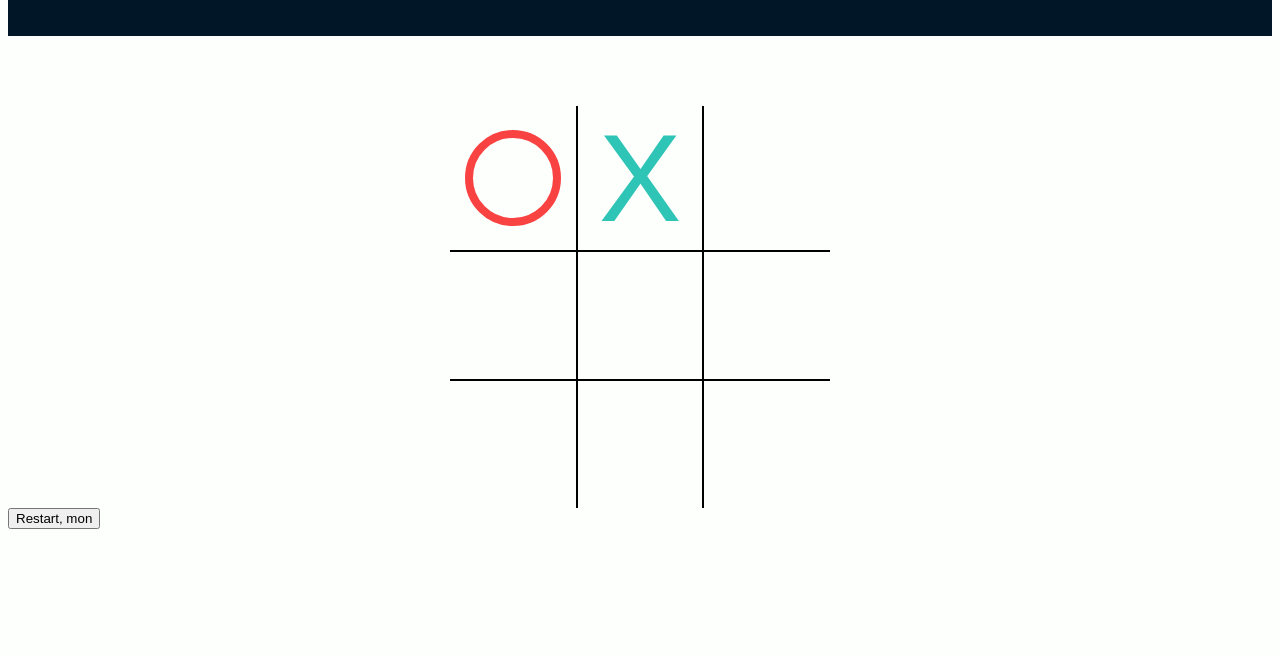
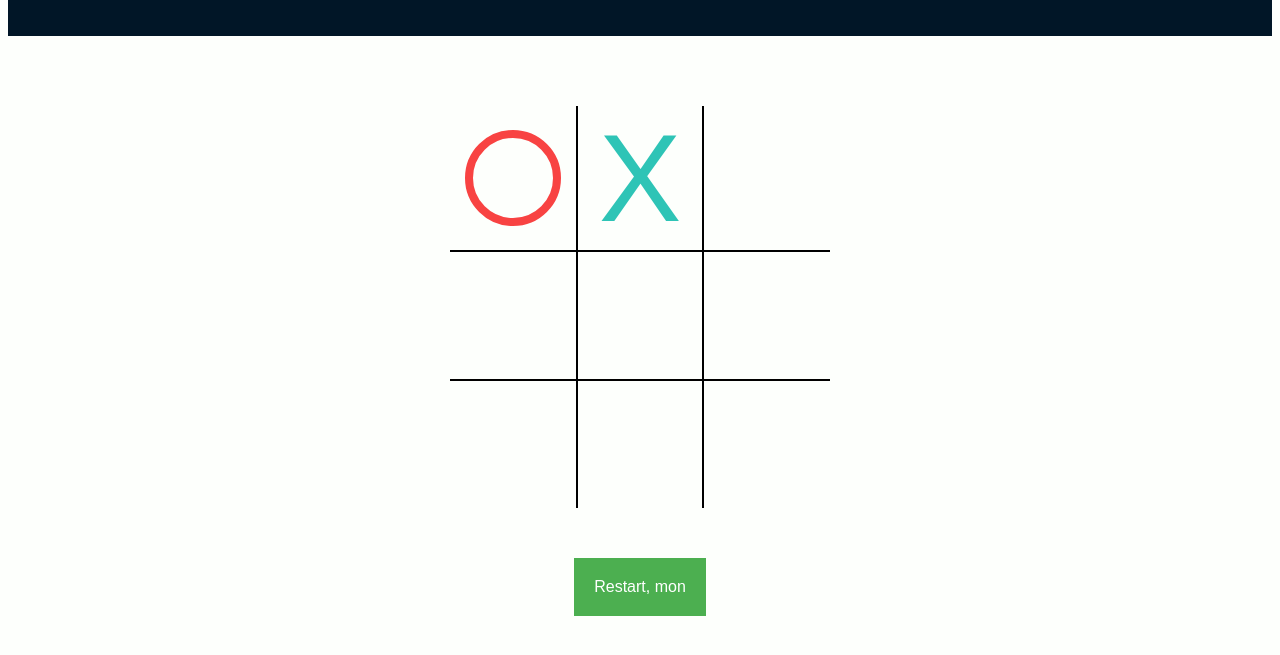
Before and after one commit to baltazarO/tic-tac-toe-vanilla, a plain HTML site: page index.html in a window 1280 px wide. Shown: the part 133-788 px from the top of the page. Drawn offline with Linux system fonts and the light colour scheme.

Commit message:
Styled button to restart

```diff
--- a/index.html
+++ b/index.html
@@ -4,7 +4,7 @@
 <head>
     <meta charset="UTF-8">
     <meta name="viewport" content="width=device-width, initial-scale=1.0">
-    <title>Document</title>
+    <title>Game</title>
     <link rel="stylesheet" href="styles.css">
 </head>
 
--- a/styles.css
+++ b/styles.css
@@ -55,3 +55,18 @@ h3 {
     font-size: 124px;
     color: #2ec4b6;
 }
+
+button {
+    background-color: #4CAF50; /* Green */
+    border: none;
+    color: white;
+    padding: 20px;
+    text-align: center;
+    text-decoration: none;
+    display: block;
+    font-size: 16px;
+    cursor: pointer;
+    margin-left: auto;
+    margin-right: auto;
+    margin-top: 50px;
+  }
```
